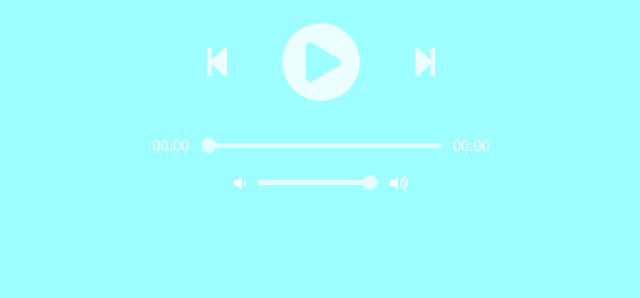
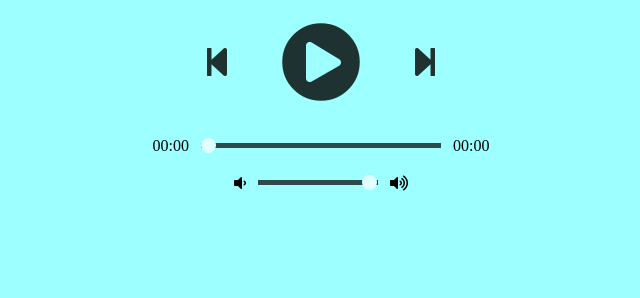
Before and after one commit to mishravivek09/music, a plain HTML site: page index.html in a window 1280 px wide. Shown: the part 502-800 px from the top of the page, without its empty margins (319-959 px from the left). Drawn offline with Linux system fonts and the light colour scheme.

Commit message:
Update style.css

```diff
--- a/style.css
+++ b/style.css
@@ -1,7 +1,8 @@
 body {
-    background-image: url("bg.jpg");
-    background-size: cover;
-    color: white;
+  background-color: lightgreen;
+
+  /* Smoothly transition the background color */
+  transition: background-color .5s;
 }
 
 .player {
@@ -19,6 +20,7 @@ body {
   justify-content: center;
   margin-top: 25px;
 }
+
 .track-art {
   margin: 25px;
   height: 250px;
@@ -72,7 +74,7 @@ body {
   -moz-appearance: none;
   appearance: none;
   height: 5px;
-    background: white;
+  background: black;
   opacity: 0.7;
   -webkit-transition: .2s;
   transition: opacity .2s;
```
Lines whose indentation alone changed are shown as unchanged.
